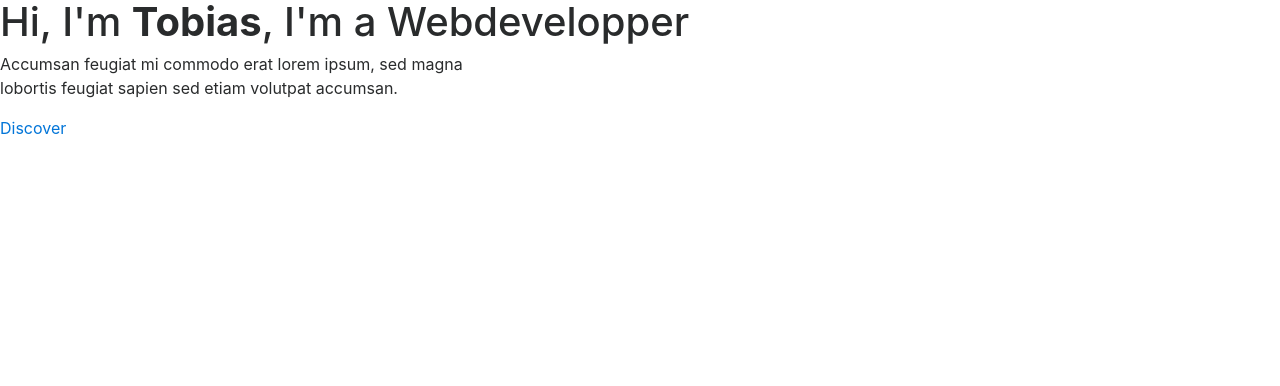
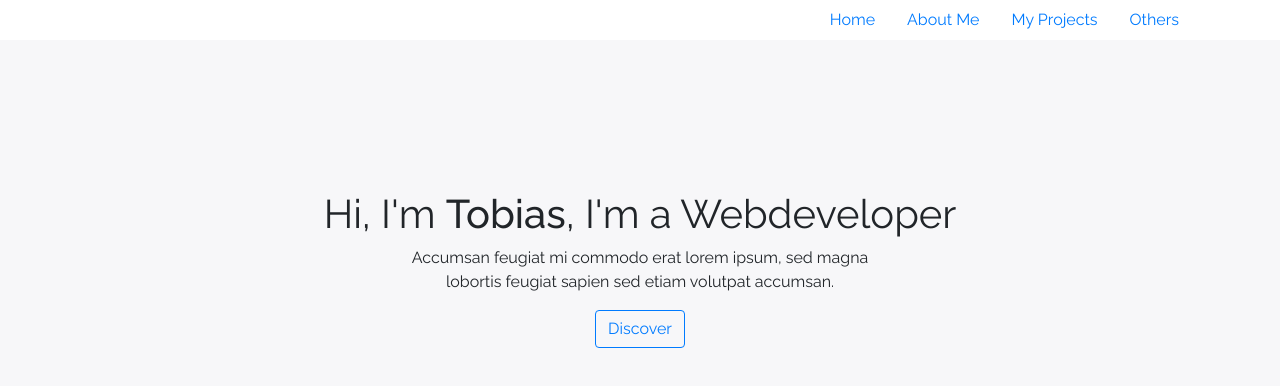
Before and after one commit to Tandoraz/tandoraz, a website: page app/index.html in a window 1280 px wide. Drawn offline with nearby package versions, Linux system fonts and the light colour scheme.

Commit message:
update server and some initial website look

```diff
--- a/app/css/style.css
+++ b/app/css/style.css
@@ -0,0 +1,26 @@
+@import url('https://fonts.googleapis.com/css?family=Raleway:100,300,400,500,700');
+
+html, body {
+  font-family: 'Raleway', sans-serif;
+  padding: 0;
+  heigth: 100%;
+  width: 100%;
+}
+
+section#header div.inner {
+  padding-top: 150px;
+  padding-bottom: 150px;
+  background-color: #F7F7F9;
+}
+
+section#header div.inner div.container {
+  text-align: center;
+}
+
+section#header div.inner div.container h1 {
+  font-weight: normal;
+}
+
+section#header div.inner div.container h1 strong {
+  font-weight: 500;
+}
--- a/app/index.html
+++ b/app/index.html
@@ -5,23 +5,42 @@
 		<meta charset="utf-8" />
 		<meta name="viewport" content="width=device-width, initial-scale=1" />
     <link rel="shortcut icon" type="image/x-icon" href="assets/favicon.ico">
-    <link rel="stylesheet" href="libs/bootstrap-4.0/css/bootstrap.min.css" />
+    <link rel="stylesheet" href="../node_modules/bootstrap/dist/css/bootstrap.min.css" />
 		<link rel="stylesheet" href="css/style.css" />
 	</head>
 	<body>
 
+		<nav id="nav" class="container">
+			<ul class="nav justify-content-end">
+				<li class="nav-item">
+					<a class="nav-link active" href="#header">Home</a>
+				</li>
+				<li class="nav-item">
+					<a class="nav-link" href="#one">About Me</a>
+				</li>
+				<li class="nav-item">
+					<a class="nav-link" href="#two">My Projects</a>
+				</li>
+				<li class="nav-item">
+					<a class="nav-link" href="#three">Others</a>
+				</li>
+			</ul>
+		</nav>
+
 		<section id="header">
 			<div class="inner">
-				<h1>Hi, I'm <strong>Tobias</strong>, I'm a Webdevelopper</h1>
-				<p>Accumsan feugiat mi commodo erat lorem ipsum, sed magna<br />
-				lobortis feugiat sapien sed etiam volutpat accumsan.</p>
-				<a href="#one" class="button scrolly">Discover</a>
+				<div class="container">
+					<h1>Hi, I'm <strong>Tobias</strong>, I'm a Webdeveloper</h1>
+					<p>Accumsan feugiat mi commodo erat lorem ipsum, sed magna<br />
+					lobortis feugiat sapien sed etiam volutpat accumsan.</p>
+					<a class="btn btn-outline-primary" role="button" href="#one">Discover</a>
+				</div
 			</div>
 		</section>
 
-    <script src="https://code.jquery.com/jquery-3.2.1.slim.min.js" integrity="sha384-KJ3o2DKtIkvYIK3UENzmM7KCkRr/rE9/Qpg6aAZGJwFDMVNA/GpGFF93hXpG5KkN" crossorigin="anonymous"></script>
-    <script src="https://cdnjs.cloudflare.com/ajax/libs/popper.js/1.11.0/umd/popper.min.js" integrity="sha384-b/U6ypiBEHpOf/4+1nzFpr53nxSS+GLCkfwBdFNTxtclqqenISfwAzpKaMNFNmj4" crossorigin="anonymous"></script>
-    <script src="libs/bootstrap-4.0/js/bootstrap.min.js"></script>
+		<script src="../node_modules/jquery/jquery.min.js"></script>
+		<script src="../node_modules/popper.js/dist/popper.min.js"></script>
+    <script src="../node_modules/bootstrap/dist/js/bootstrap.min.js"></script>
 		<script src="js/app.js"></script>
 	</body>
 </html>
--- a/server.js
+++ b/server.js
@@ -1,6 +1,9 @@
 var express = require('express');
 var app = express();
 var port = 3000;
-app.use(express.static(__dirname + '/app'));
+app.use(express.static(__dirname));
+app.get('/', function(req, res) {
+    res.redirect('/app');
+});
 app.listen(port);
 console.log('server started on: localhost:' + port);
```
